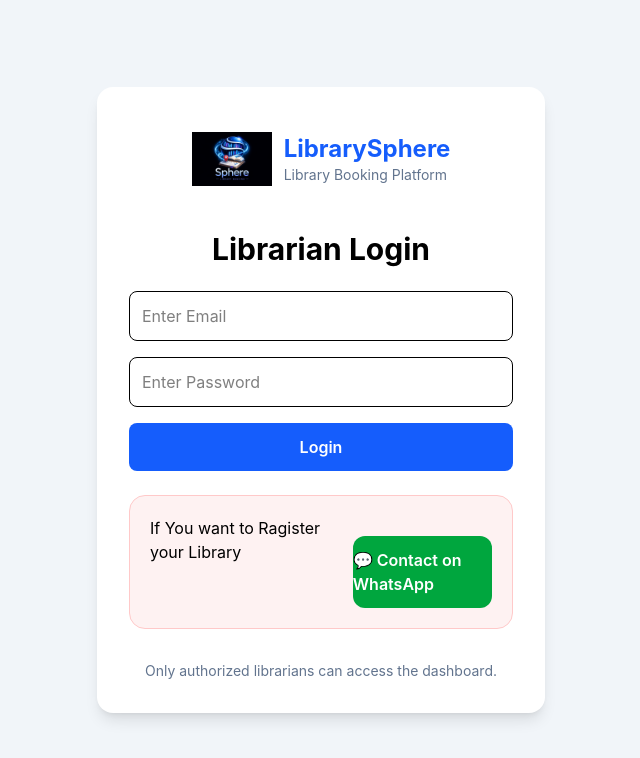
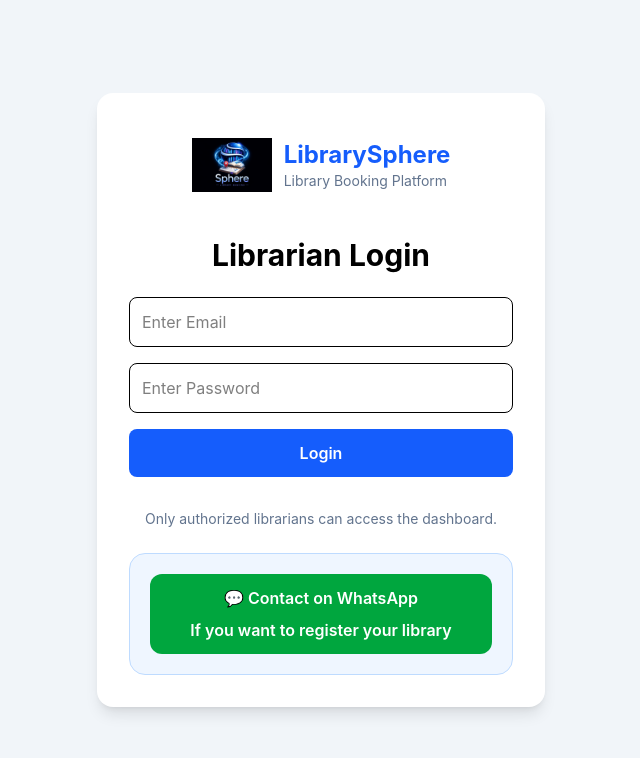
Before and after one commit to ankitDevLab/LibraryNode, a React (Vite) app in the folder frontend/: page /librarian-login in a window 1280 px wide. Shown: the top 758 px of the page, without its empty margins (319-959 px from the left). Built offline with nearby package versions, Linux system fonts and the light colour scheme.

Commit message:
Add WhatsApp contact for library registration and fix login page

```diff
--- a/frontend/src/pages/LibrarianLogin.jsx
+++ b/frontend/src/pages/LibrarianLogin.jsx
@@ -13,13 +13,10 @@ function LibrarianLogin() {
     try {
       setErrorMessage("");
 
-      const response = await API.post(
-        "/librarians/login",
-        {
-          email,
-          password,
-        }
-      );
+      const response = await API.post("/librarians/login", {
+        email,
+        password,
+      });
 
       localStorage.setItem(
         "librarian",
@@ -43,13 +40,10 @@ function LibrarianLogin() {
 
   return (
     <div className="min-h-screen flex items-center justify-center bg-slate-100 p-5">
-
       <div className="w-full max-w-md bg-white p-8 rounded-2xl shadow-lg">
-
+        {/* Logo */}
         <div className="flex items-center justify-center mb-8">
-
           <div className="flex items-center gap-3">
-
             <img
               src="/logo.png"
               alt="LibrarySphere"
@@ -60,14 +54,11 @@ function LibrarianLogin() {
               <h1 className="text-2xl font-bold text-blue-600">
                 LibrarySphere
               </h1>
-
               <p className="text-sm text-slate-500">
                 Library Booking Platform
               </p>
             </div>
-
           </div>
-
         </div>
 
         <h2 className="text-3xl font-bold text-center mb-6">
@@ -97,29 +88,11 @@ function LibrarianLogin() {
           Login
         </button>
 
-        <div className="mt-6 border border-red-200 bg-red-50 rounded-2xl p-5">
-
-          <div className="flex items-start gap-3">
-            <p>If You want to Ragister your Library</p>
-              <a
-              href="https://wa.me/917520960847"
-              target="_blank"
-              rel="noreferrer"
-              className="mt-5 flex items-center justify-center gap-2 bg-green-600 hover:bg-green-700 text-white py-3 rounded-xl font-semibold transition"
-            >
-              💬 Contact on WhatsApp
-            </a>
-          </div>
-
-        </div>
+        {/* Error Message */}
         {errorMessage && (
           <div className="mt-6 border border-red-200 bg-red-50 rounded-2xl p-5">
-
             <div className="flex items-start gap-3">
-
-              <div className="text-3xl">
-                🚫
-              </div>
+              <div className="text-3xl">🚫</div>
 
               <div>
                 <h3 className="text-lg font-bold text-red-700">
@@ -130,7 +103,6 @@ function LibrarianLogin() {
                   {errorMessage}
                 </p>
               </div>
-
             </div>
 
             <a
@@ -141,11 +113,6 @@ function LibrarianLogin() {
             >
               💬 Contact on WhatsApp
             </a>
-
-            {/* <p className="text-center text-sm text-gray-500 mt-2">
-              +91 7520960847
-            </p> */}
-
           </div>
         )}
 
@@ -153,8 +120,19 @@ function LibrarianLogin() {
           Only authorized librarians can access the dashboard.
         </p>
 
+        {/* Register Library Box */}
+        <div className="mt-6 border border-blue-200 bg-blue-50 rounded-2xl p-5">
+          <a
+            href="https://wa.me/917520960847"
+            target="_blank"
+            rel="noreferrer"
+            className="flex flex-col items-center justify-center gap-2 bg-green-600 hover:bg-green-700 text-white py-3 rounded-xl font-semibold transition text-center"
+          >
+            <span>💬 Contact on WhatsApp</span>
+            <span>If you want to register your library</span>
+          </a>
+        </div>
       </div>
-
     </div>
   );
 }
```
